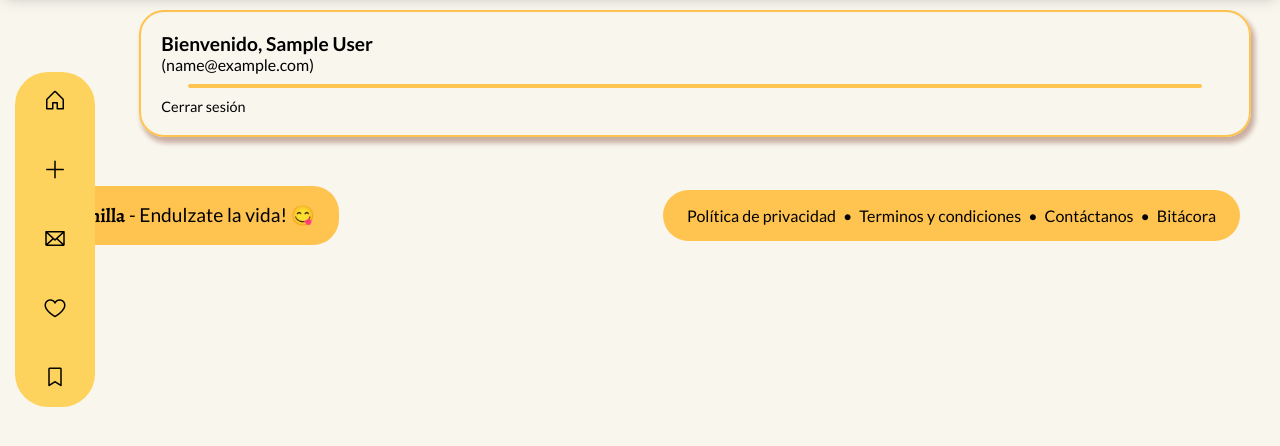
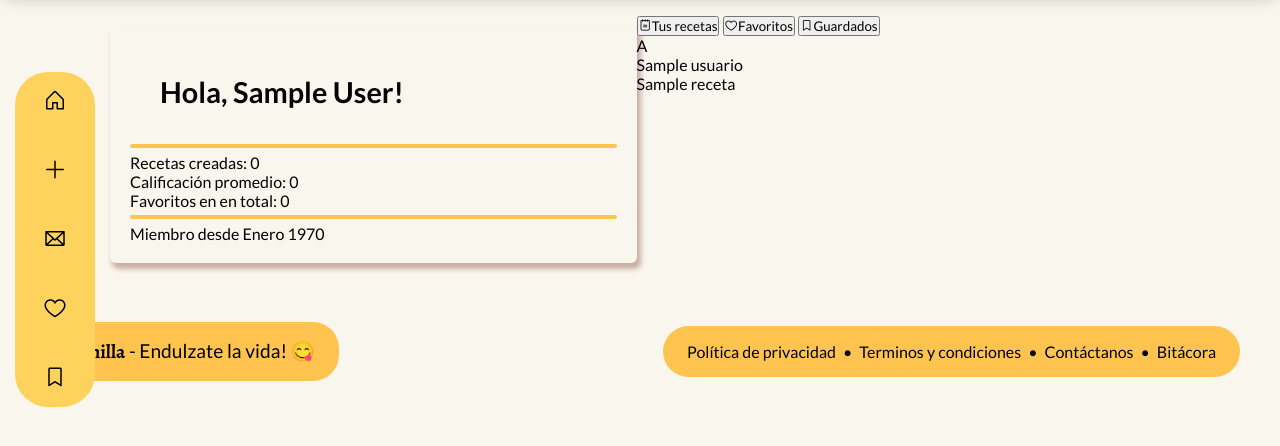
Before and after one commit to Atzel9/Vainilla, a PHP site: page /html/perfil.php in a window 1280 px wide. Shown: the part 113-559 px from the top of the page. Run offline with PHP 8.4, Linux system fonts and the light colour scheme; the visitor is signed in with stand-in values (Sample User, id 1); tables that the repository leaves empty or names only in its code hold one stand-in row (values such as "Sample post").

Commit message:
Cambios al perfil. Aún en progreso

```diff
--- a/css/styles_perfil.css
+++ b/css/styles_perfil.css
@@ -1,22 +1,27 @@
+.main-perfil {
+    display: flex;
+    flex-direction: row;
+    padding-top: 15px;
+}
 .info-perfil {
     display: flex;
-    margin: 10px auto;
+    margin: 10px 0;
     flex-direction: column;
-    width: 95%;
-    border: 2px solid var(--color_pri);
-    border-radius: 25px;
+    width: 45%;
+    border-radius: 6px;
     padding: 20px;
     box-shadow: 3px 5px 5px 1px rgba(99,22,0,0.32);
     -webkit-box-shadow: 3px 5px 5px 1px rgba(99,22,0,0.32);
     -moz-box-shadow: 3px 5px 5px 1px rgba(99,22,0,0.32);
 }
 .info-perfil h1 {
-    font-size: 1.2em;
+    margin: 30px;
+    font-size: 1.8em;
 }
 .hr {
     display: flex;
-    width: 95%;
-    margin: 10px auto;
+    width: 100%;
+    margin: 5px auto;
     border-radius: 2px;
     border: 2px solid var(--color_pri);
 }
--- a/html/perfil.php
+++ b/html/perfil.php
@@ -6,24 +6,51 @@ if (!isset($_SESSION["usuario_id"])) {
     exit;
 }
 
-/* Solicitar Rol del usuario */
+/* Solicitar datos del usuario */
 $id = $_SESSION['usuario_id'] ?? null;
-$rol = "SELECT rol FROM usuarios WHERE id=?";
-$sentencia = $conexion->prepare($rol);
+$datos = "SELECT rol, creado_en FROM usuarios WHERE id=?";
+$sentencia = $conexion->prepare($datos);
 $sentencia->bind_param("i", $id);
 $sentencia->execute();
 
 $resultado = $sentencia->get_result();
-$usuario_rol = $resultado->fetch_assoc();
+$usuario = $resultado->fetch_assoc();
 
-$nombre_usuario = $_SESSION["usuario_nombre"];
-$correo_usuario = $_SESSION["usuario_correo"];
+/* Convertir fecha a una mas simple */
+//Primero se crea el array
+$meses = [
+    "January" => "Enero",
+    "February" => "Febrero",
+    "March" => "Marzo",
+    "April" => "Abril",
+    "May" => "Mayo",
+    "June" => "Junio",
+    "July" => "Julio",
+    "August" => "Agosto",
+    "September" => "Septiembre",
+    "October" => "Octubre",
+    "November" => "Noviembre",
+    "December" => "Diciembre",
+];
 
-$consulta = $conexion->query(
-    "SELECT id, nombre, correo, creado_en, rol
-        FROM usuarios
-        ORDER BY id DESC"
-);
+//Crear el formato
+$fecha = $usuario["creado_en"]; //Declarar fecha
+$mesIngles = date("F", strtotime($fecha));
+$anio = date("Y", strtotime($fecha));
+
+$sentencia->close();
+
+/* Solicitar recetas del usuario */
+$sql_rec =
+    "SELECT r.* , u.nombre AS nombre_usuario
+    FROM recetas r
+    INNER JOIN usuarios u ON r.id_usuario = u.id
+    WHERE r.id = ?";
+$sentencia_rec = $conexion->prepare($sql_rec);
+$sentencia_rec->bind_param("i", $id);
+if($sentencia_rec->execute()) {
+    $resultado_rec = $sentencia_rec->get_result();
+}
 ?>
 
 <!DOCTYPE html>
@@ -62,18 +89,36 @@ $consulta = $conexion->query(
     <?php require_once "includes/header.php"; ?>
     <!--Fin del header-->
     <?php require_once "includes/nav-pc.php"; ?>
-    <main class="main">
+    <main class="main main-perfil">
 
     <section class="info-perfil">
-        <h1>Bienvenido, <strong><?= htmlspecialchars($nombre_usuario) ?></strong></h1>
-        <p>(<?= htmlspecialchars($correo_usuario) ?>)</p>
+        <h1>Hola, <strong><?= htmlspecialchars($usuario_nombre) ?></strong>!</h1>
         <hr class="hr">
+        <div class="datos-perfil">
+            <p>Recetas creadas: 0</p>
+            <p>Calificación promedio: 0</p>
+            <p>Favoritos en en total: 0</p>
+        </div>
+        <hr class="hr">
+        <div>
+            <p>Miembro desde <?=htmlspecialchars($meses[$mesIngles])?> <?= htmlspecialchars($anio) ?> </p>
+        </div>
         <nav class="nav">
-            <a href="salir.php">Cerrar sesión</a>
-            <?php if($usuario_rol['rol']=='admin'):?>
-                <a href="admin.php">| Panel de administrador</a>
-            <?php endif;?>
         </nav>
+    </section>
+    <section class="seccion-recetas">
+        <nav class="btns-nav">
+            <button class="btn-perfil"><i class="ph ph-notepad"></i>Tus recetas</button>
+            <button class="btn-perfil"><i class="ph ph-heart"></i>Favoritos</button>
+            <button class="btn-perfil"><i class="ph ph-bookmark-simple"></i>Guardados</button>
+        </nav>
+        <section class="recetas">
+            <?php while($receta = $resultado_rec->fetch_assoc()): ?>
+                <p>A</p>
+                <p><?=htmlspecialchars($receta["nombre_usuario"])?></p>
+                <p><?=htmlspecialchars($receta["nombre"])?></p>
+            <?php endwhile; ?>
+        </section>
     </section>
 
     </main>
```
